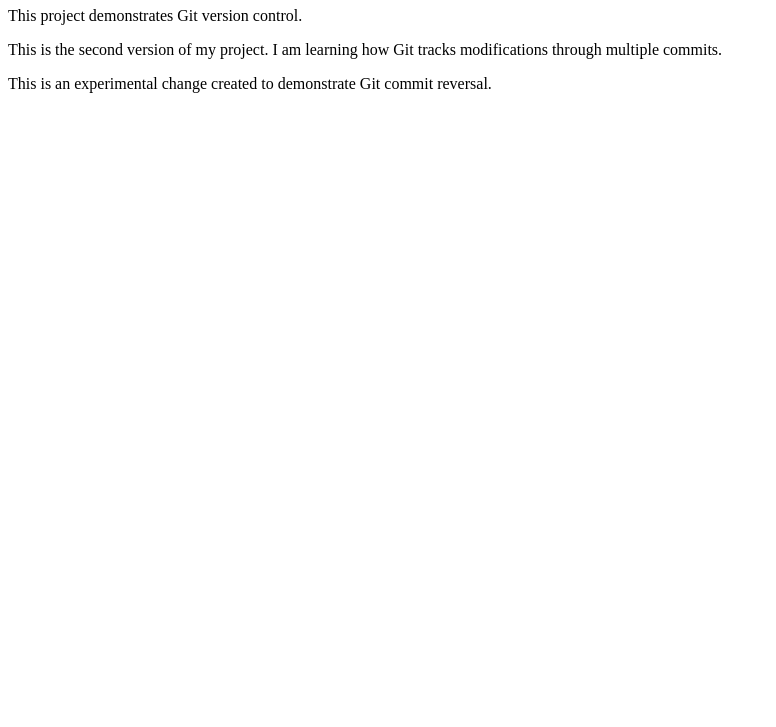
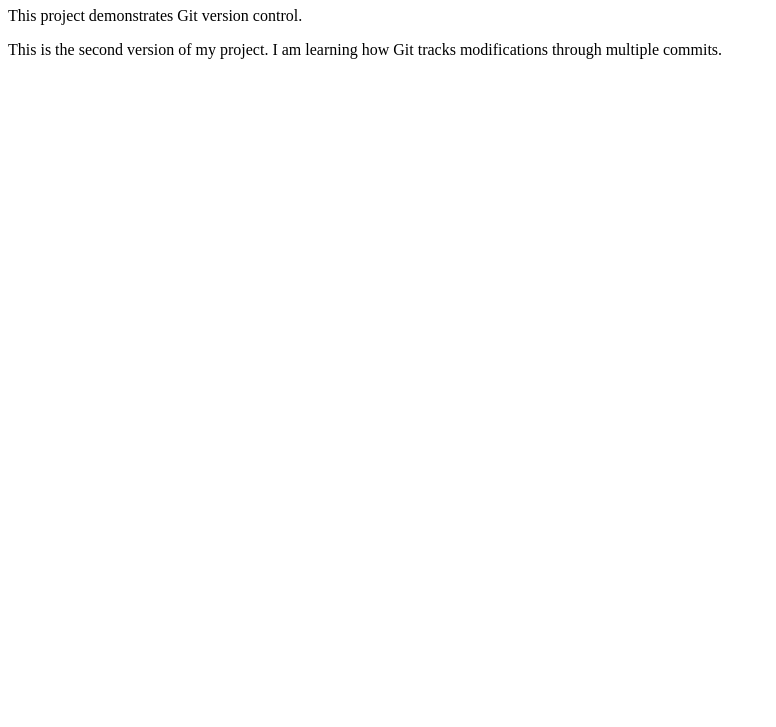
Before and after one commit to Kesab2909/git-workflow-assignment, a plain HTML site: page index.html in a window 1280 px wide. Shown: the part 73-800 px from the top of the page, without its empty margins (0-776 px from the left). Drawn offline with Linux system fonts and the light colour scheme.

Commit message:
Revert "Add experimental content for undo demonstration"
This reverts commit 8c4747294b0f55d2477eee097c29421dd5a2d7a4.

```diff
--- a/index.html
+++ b/index.html
@@ -11,9 +11,5 @@
     I am learning how Git tracks modifications
     through multiple commits.
     </p>
-    <p>
-    This is an experimental change created to demonstrate
-    Git commit reversal.
-    </p>
 </body>
 </html>
```
